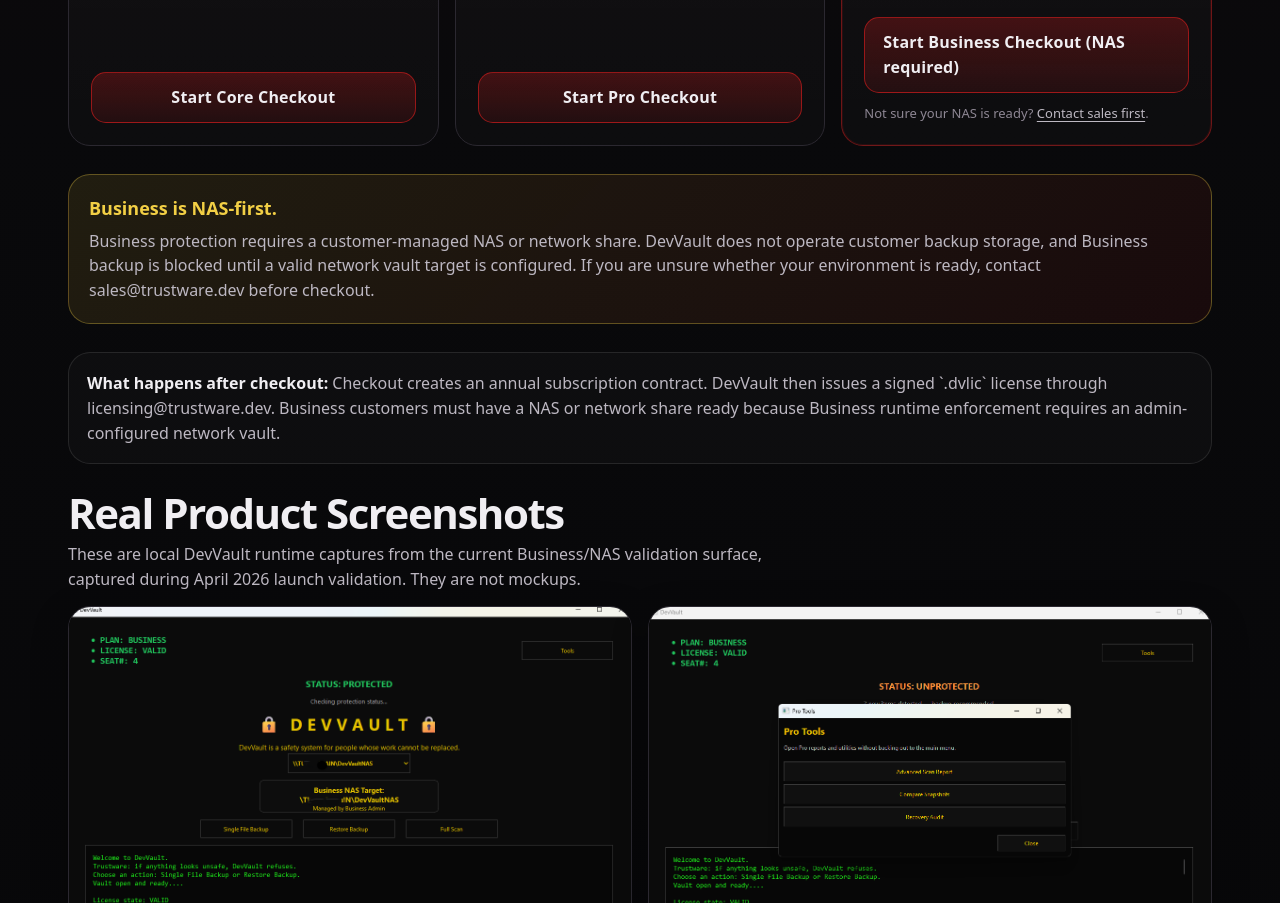
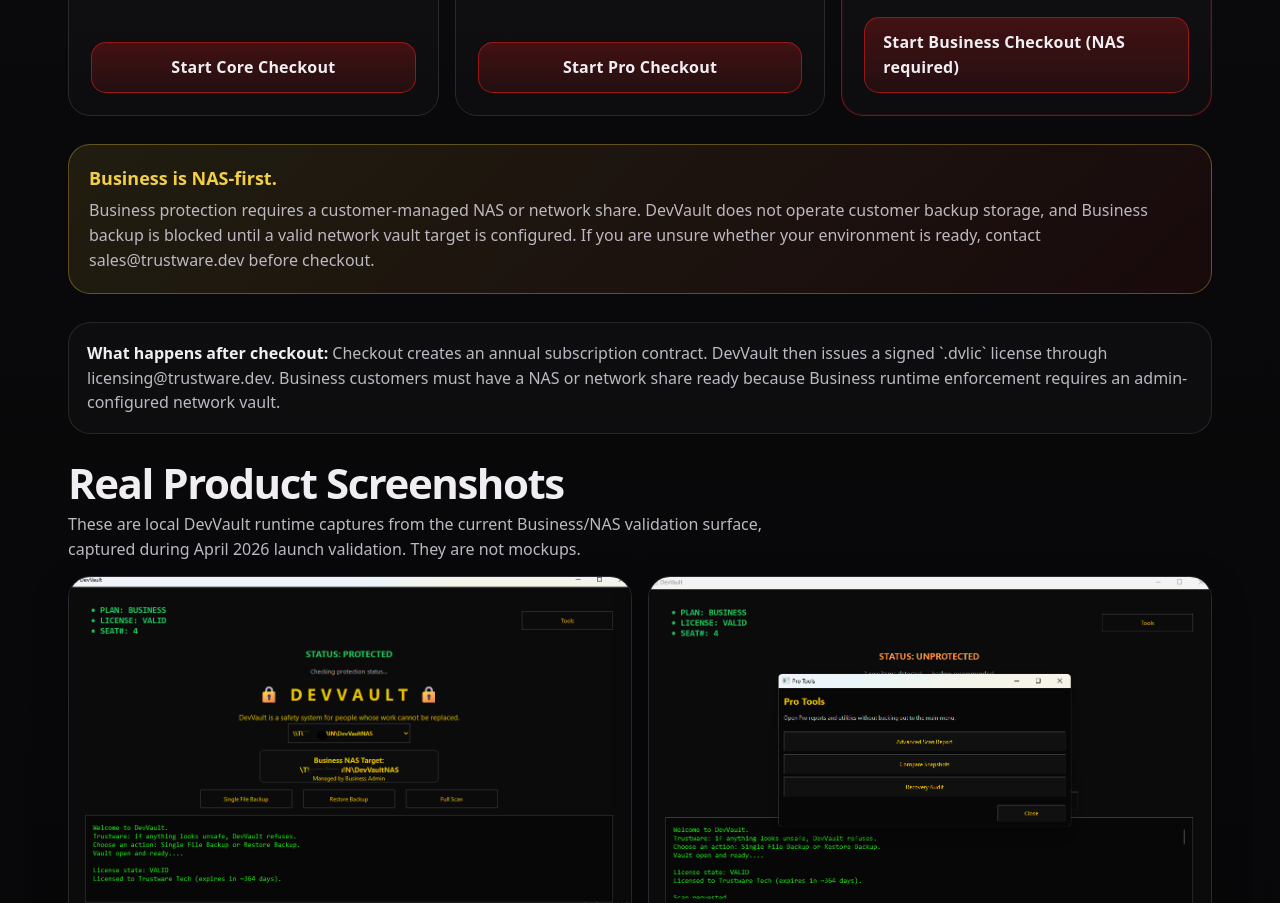
Before and after one commit to kalikills/trustware.dev, a plain HTML site: page devvault/index.html in a window 1280 px wide. Shown: the part 1131-2034 px from the top of the page. Drawn offline with Linux system fonts and the light colour scheme.

Commit message:
Remove Business NAS readiness note

```diff
--- a/devvault/index.html
+++ b/devvault/index.html
@@ -296,7 +296,6 @@
               <li>Requires NAS, SMB UNC path, or network share</li>
             </ul>
             <a class="btn btnPrimary" href="https://buy.stripe.com/8x228k1wk7XueUpdBL77O0d" data-checkout="business">Start Business Checkout (NAS required)</a>
-            <p class="tierNote">Not sure your NAS is ready? <a href="mailto:sales@trustware.dev?subject=DevVault%20Business%20NAS%20readiness">Contact sales first</a>.</p>
           </article>
         </div>
       </section>
```
